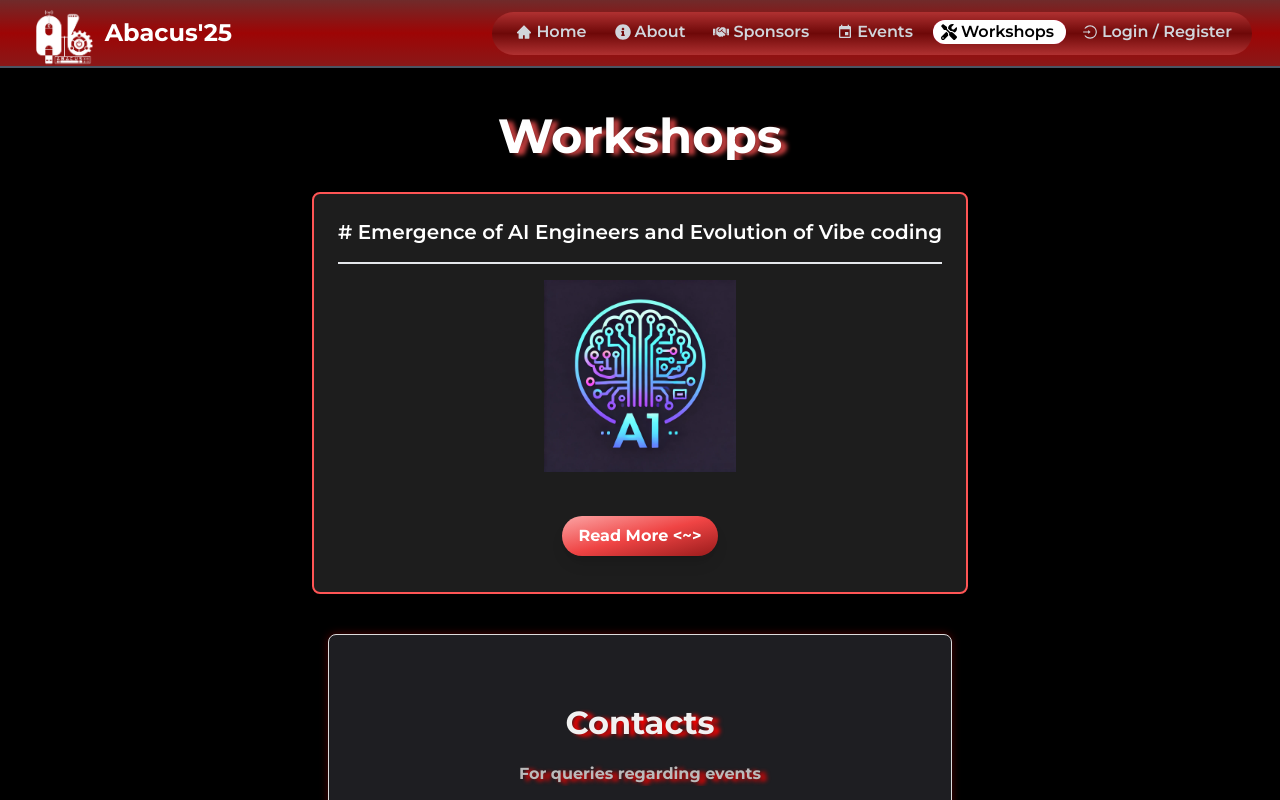
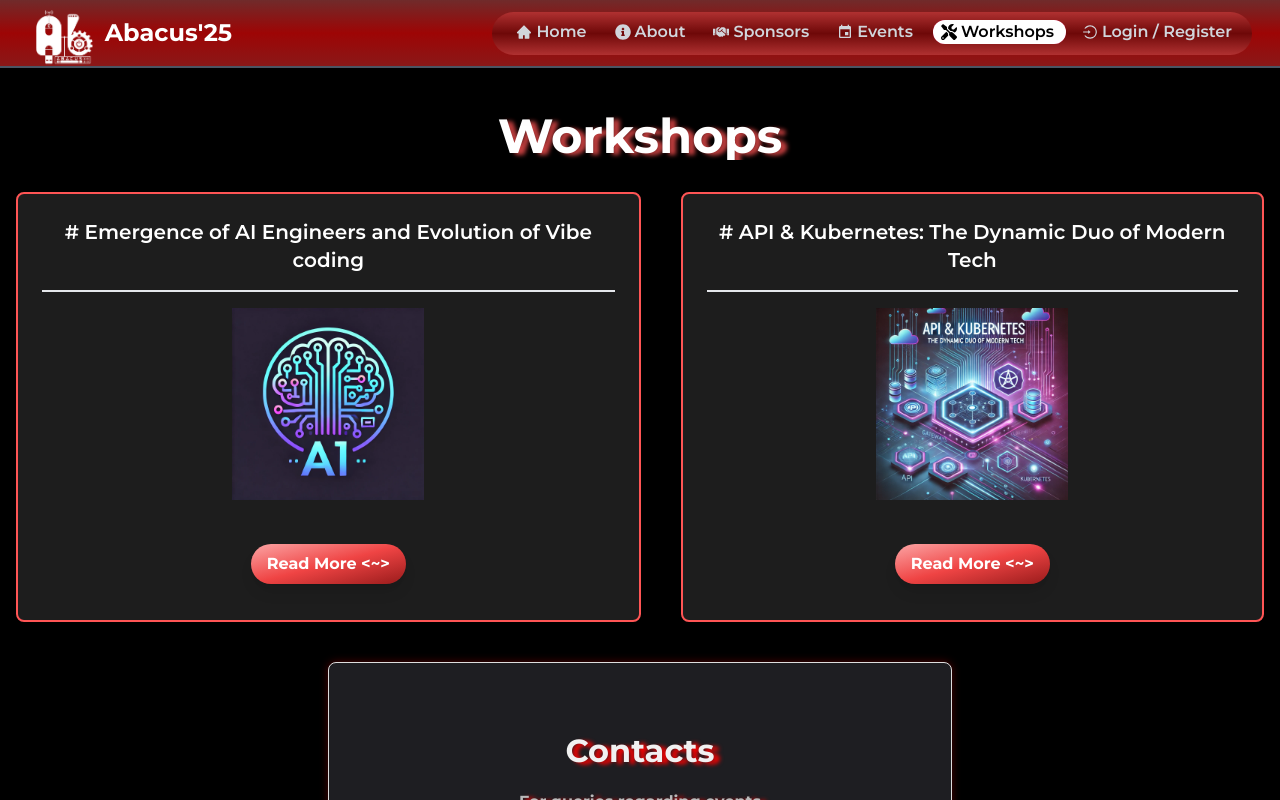
Before and after one commit to cegcsea/abacus-25-frontend, a React (Create React App) app: page /workshops in a window 1280 px wide. Shown: the top 800 px of the page. Built offline with nearby package versions, Linux system fonts and the light colour scheme; a web font is replaced by a local one.

Commit message:
added new workshop

```diff
--- a/src/constants/workshops.js
+++ b/src/constants/workshops.js
@@ -1,5 +1,6 @@
 import placement from "../assets/Reach/placement.svg";
 import UI from "../assets/images/ai.webp";
+import UI2 from "../assets/images/api&kub.webp";
 import UI_400 from "../assets/images/workshop_qr.jpeg";
 import UI_1600 from "../assets/images/UI_1600.jpg";
 
@@ -17,7 +18,7 @@ export const workshopsReach = [
     title: "Emergence of AI Engineers and Evolution of Vibe coding",
     to: "AI",
     image: UI,
-    bulkBooking:UI_1600,
+    bulkBooking: UI_1600,
     qr: UI_400,
     venue: [
       {
@@ -39,6 +40,51 @@ export const workshopsReach = [
       time: "9:00 AM to 04:00 PM",
       date: "20th March, 2025",
       venue: "Hall of 1960, Department of Chemistry, CEG",
+      entryFee: "Rs. 400/-",
+    },
+    contact: [
+      {
+        id: 1,
+        name: "Sandhya",
+        phone: "+91 9363319596",
+      },
+      { id: 2, name: "Padmasharan", phone: "+91 9585612262" },
+    ],
+  },
+  {
+    title: "API & Kubernetes: The Dynamic Duo of Modern Tech",
+    to: "api",
+    image: UI2,
+    bulkBooking: UI_1600,
+    qr: UI_400,
+    code: 2,
+    content:
+      "APIs and Kubernetes are at the heart of modern software development, powering seamless integrations and scalable cloud-native applications. This workshop brings together industry experts to explore the role of APIs and Kubernetes in building robust, efficient, and scalable systems.",
+    contentexpand: [
+      {
+        heading: "Topic-1",
+        topic: "APIs & You: The tech behind every click",
+        speaker: "Deepa Sankaranarayanan,Software Development Manager, IBM",
+        title:
+          "Understand how APIs drive the digital world, enabling smooth communication between applications,",
+      },
+      {
+        heading: "Topic-2",
+        topic: "API Avengers: Assembling Kubernetes Gateway APIs",
+        speaker: "Dhivakar Asokan,Software Development Manager, IBM",
+        title:
+          "Dive into the power of Kubernetes Gateway APIs and how they revolutionize API management and service orchestration in cloud environments.",
+      },
+    ],
+    prerequisites:
+      "Participants are required to bring laptops.No prior knowledge is needed.",
+    // speakers: "John Doe, Jane Smith",
+    moreInfo: {
+      certificate: "Physical Certificate",
+      takeaways: "Takeaways",
+      time: "9:00 AM to 04:00 PM",
+      date: "21st March, 2025",
+      venue: "Hall of 1960, Department of Chemi`stry, CEG",
       entryFee: "Rs. 400/-",
     },
     contact: [
--- a/src/pages/IndividualWorkshops.js
+++ b/src/pages/IndividualWorkshops.js
@@ -9,7 +9,7 @@ import { LoaderData } from "../context/loaderContext";
 import Loader from "../components/Loader/Loader";
 const IndividualWorkshops = () => {
   const { id } = useParams();
-  const { user, isAuth ,refreshauth} = UserData();
+  const { user, isAuth, refreshauth } = UserData();
   const workshop = workshops.find((ws) => ws.to === id);
   const [activeTab, setActiveTab] = useState("description");
   const [bestPayment, setBestPayment] = useState(null);
@@ -60,8 +60,8 @@ const IndividualWorkshops = () => {
   }, [user?.WorkshopPayment]);
 
   useEffect(() => {
-      refreshauth();
-    }, [user?.WorkshopPayment?.length]);
+    refreshauth();
+  }, [user?.WorkshopPayment?.length]);
 
   if (isLoading) {
     return <Loader />;
@@ -74,11 +74,32 @@ const IndividualWorkshops = () => {
       return (
         <div>
           <div>
-            {/* Workshop Content */}
             <p className="flex justify-start text-justify mx-2 text-md lg:text-lg">
               {workshop.content}
             </p>
           </div>
+          {workshop.contentexpand && (
+            <div className="rounds-content para">
+              {workshop.contentexpand.map((round, index) => (
+                <div className="round-card" key={index}>
+                  <h3>{round.heading}</h3>
+                  <p>
+                    <strong>Topic:</strong> {round.topic}
+                  </p>
+                  <p>
+                    <strong>Speaker:</strong> {round.speaker}
+                  </p>
+
+                  <p>
+                    <strong>Title:</strong> {round.title}
+                  </p>
+                  {/* <p>
+                      <strong>Venue:</strong> {round.venue}
+                    </p> */}
+                </div>
+              ))}
+            </div>
+          )}
 
           {/* Prerequisites Section */}
           {workshop.prerequisites && (
@@ -121,12 +142,12 @@ const IndividualWorkshops = () => {
                   {info.certificate}
                 </td>
               </tr>
-              <tr className="bg-[#2e2e2e]">
+             {info.conducted_by && (<tr className="bg-[#2e2e2e]">
                 <td className="border-b py-2 px-4 text-[#aaa]">Instructor</td>
                 <td className="border-b py-2 px-4 text-[#aaa]">
                   {info.conducted_by}
                 </td>
-              </tr>
+              </tr>)}
               <tr className="bg-[#1d1d1d]">
                 <td className="border-b py-2 px-4 text-[#aaa]">Time</td>
                 <td className="border-b py-2 px-4 text-[#aaa]">{info.time}</td>
--- a/src/pages/Workshops.js
+++ b/src/pages/Workshops.js
@@ -24,7 +24,8 @@ const Workshops = () => {
           Workshops
         </h2>
 
-        <div className="flex justify-center items-center mb-10">
+        <div className="flex flex-col md:flex-row justify-center items-center mb-10 gap-10">
+
           {workshops.map((workshop) => (
             <div
               key={workshop.id}
```
Also changed, not shown: src/assets/images/api&kub.webp (added).
